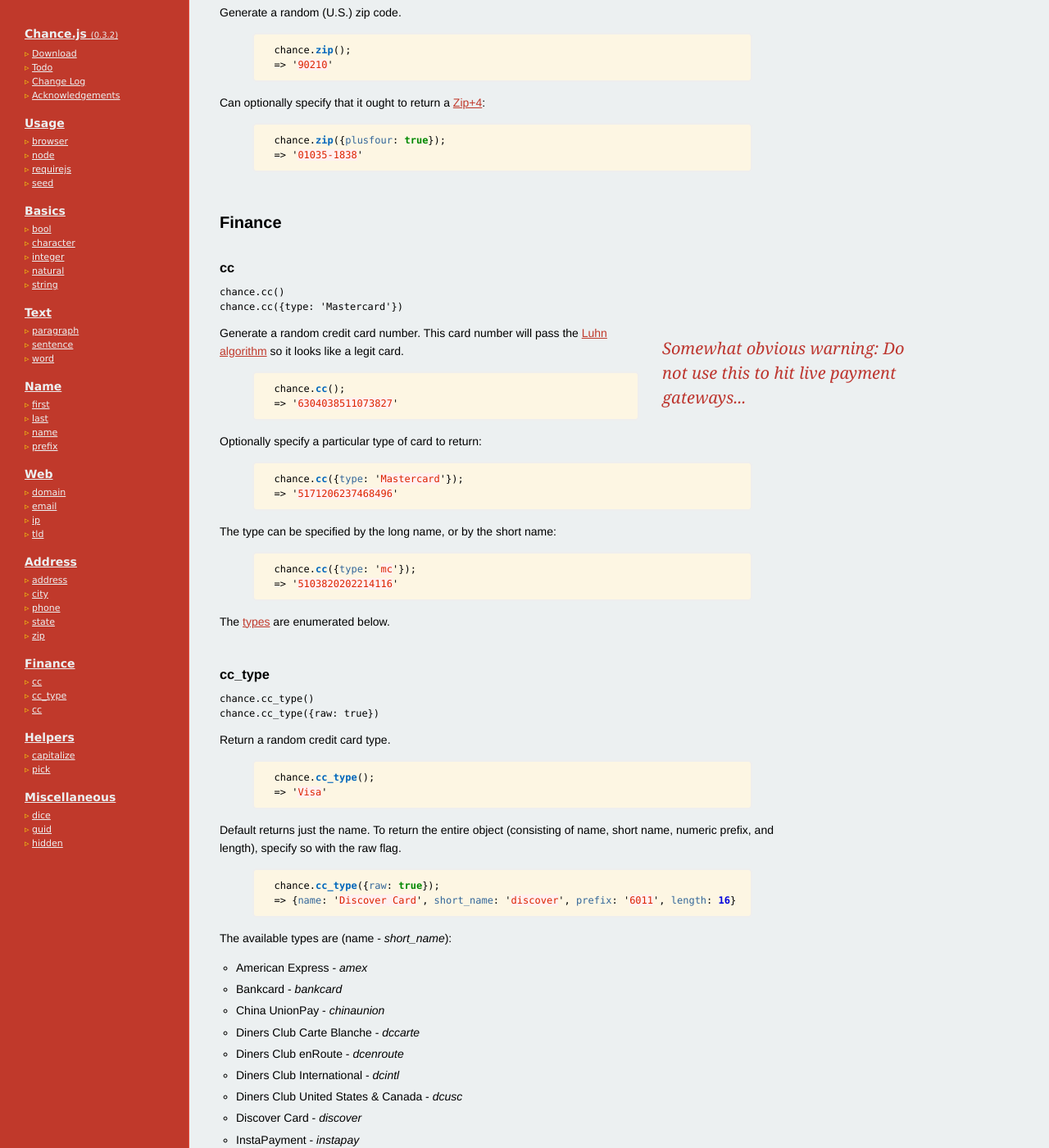
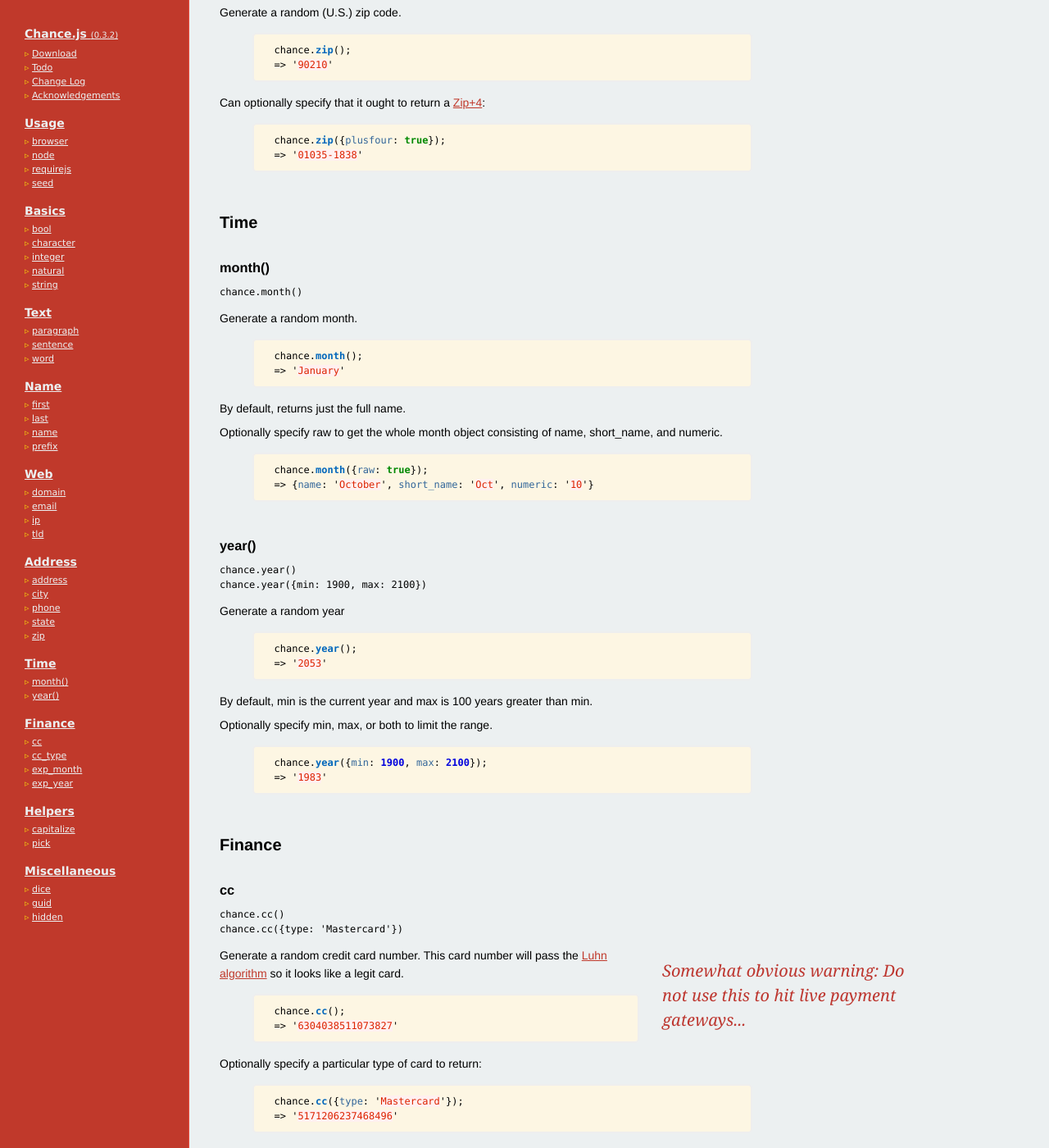
Before and after one commit to chancejs/chancejs, a Jekyll site: the page built from index.html, in a window 1280 px wide and 1400 px high, scrolled down 11360 px. Shown: the whole window at 82% size. Built offline with Jekyll 4.4.1, drawn with Linux system fonts in a browser that asks for light colours; Markdown is read by kramdown in place of the engine named in the settings; comment, search, counter and statistics services are not loaded; some of the changed text lies outside the part shown.

Commit message:
Add exp_year(), exp_month(), month(), year()

```diff
--- a/index.html
+++ b/index.html
@@ -44,6 +44,10 @@
 
   <a class=toc_title href="#address">Address</a>
   {% assign posts = site.categories.address %}
+  {% include methods_sidebar.html %}
+
+  <a class=toc_title href="#time">Time</a>
+  {% assign posts = site.categories.time %}
   {% include methods_sidebar.html %}
 
   <a class=toc_title href="#finance">Finance</a>
@@ -137,6 +141,10 @@
     {% assign posts = site.categories.address %}
     {% include methods_full.html %}
 
+    <h2 id="text">Time</h2>
+    {% assign posts = site.categories.time %}
+    {% include methods_full.html %}
+
     <h2 id="text">Finance</h2>
     {% assign posts = site.categories.finance %}
     {% include methods_full.html %}
@@ -188,6 +196,9 @@
   </p>
   <p>
     Thank you to <a href="https://github.com/banksean">Sean McCullough</a> for your <a href="https://gist.github.com/banksean/300494">Mersenne Twister gist</a> on which almost the entirety of this library is dependent. And to Takuji Nishimura and Makoto Matsumoto who wrote the original C version on which Sean's JavaScript gist is based.
+  </p>
+  <p>
+    And of course a monster thank you to all of the <a href="https://github.com/victorquinn/chancejs/graphs/contributors">Contributors</a> to this project!
   </p>
   <p>
     <small>
```
Also changed, not shown: finance/_posts/.#1900-01-01-exp_month.md (deleted, +0 -1 lines), finance/_posts/1900-01-01-exp_month.md (+6 -28 lines), finance/_posts/1900-01-01-exp_year.md (added, +14 -0 lines), time/_posts/1900-01-01-month.md (added, +22 -0 lines), time/_posts/1900-01-01-year.md (added, +22 -0 lines).
